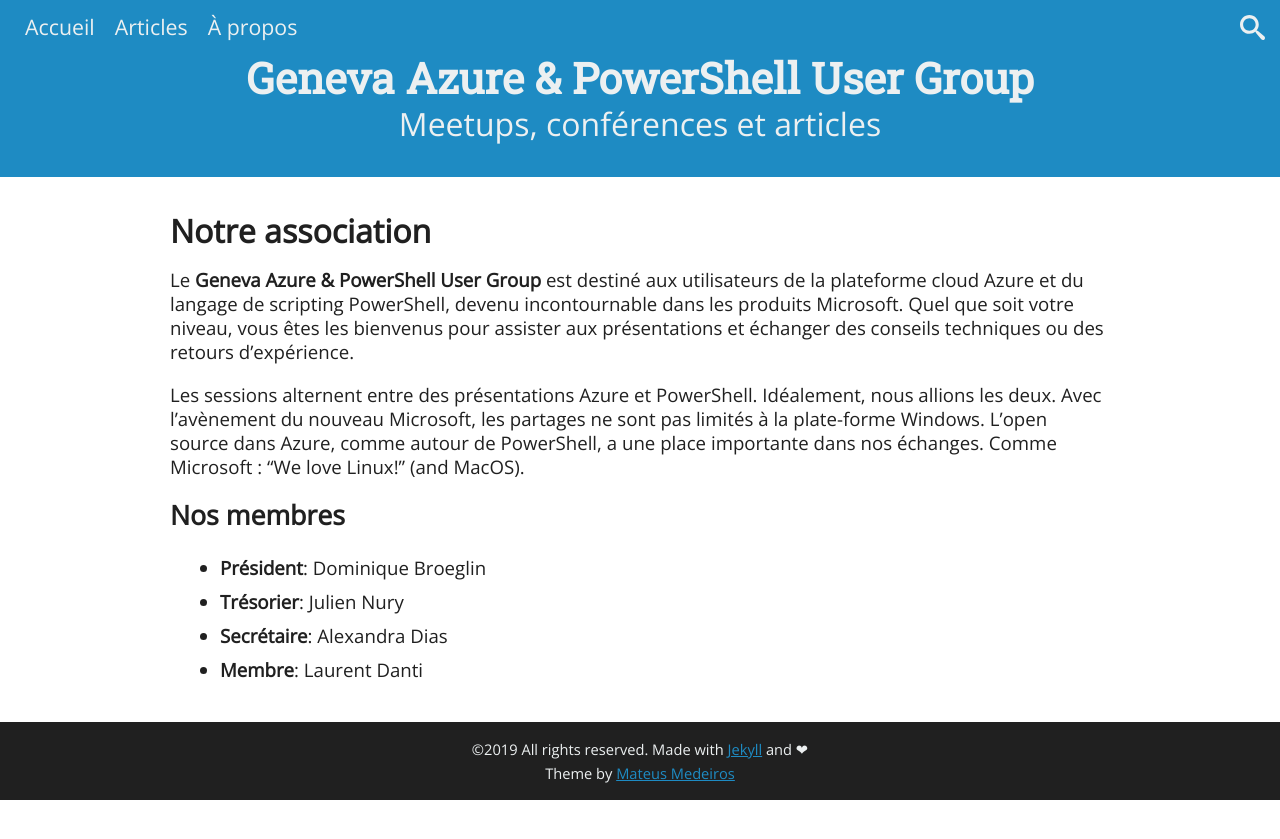
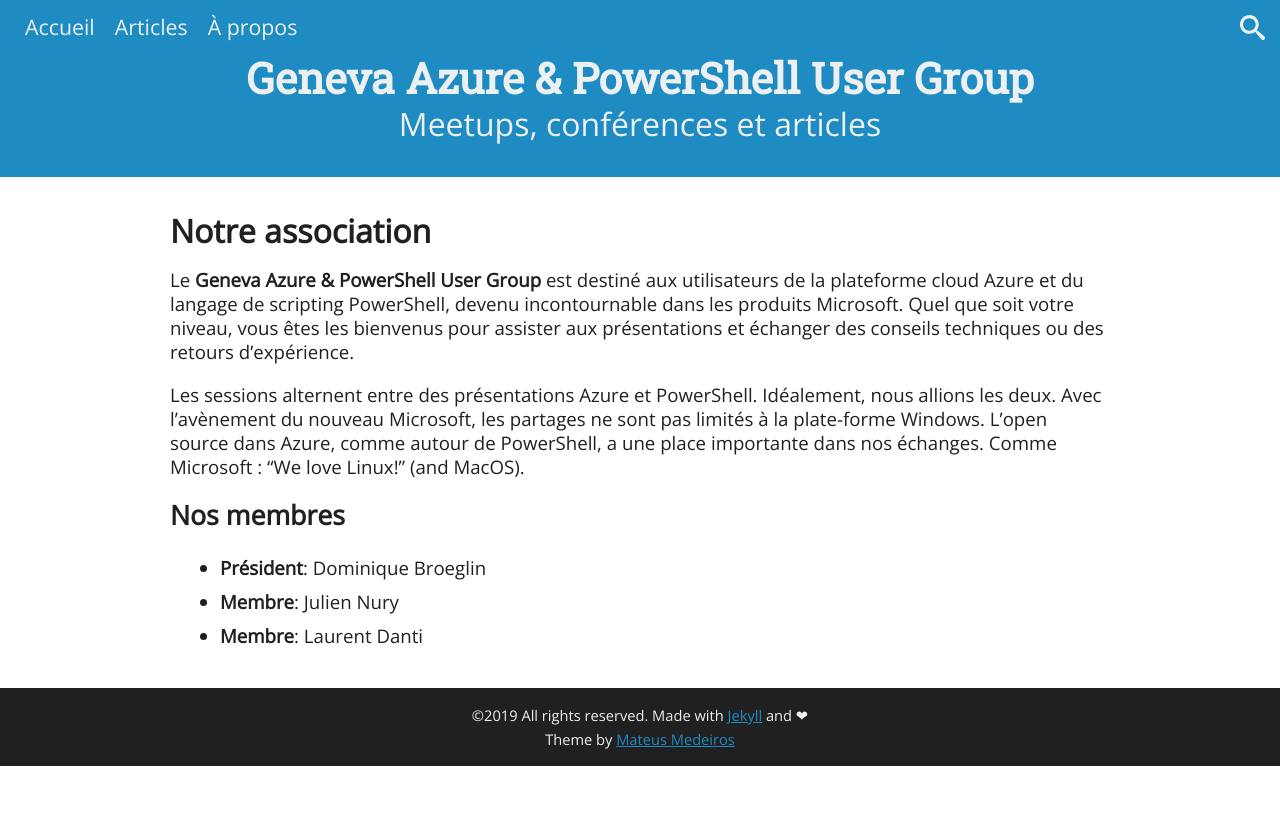
Before and after one commit to gapsug/gapsug.github.io, a Jekyll site: the page built from about.md, in a window 1280 px wide. Shown: the top 839 px of the page. Built offline with Jekyll 4.4.1, drawn with Linux system fonts in a browser that asks for light colours.

Commit message:
Mise à jour membres

```diff
--- a/_data/members.yml
+++ b/_data/members.yml
@@ -2,10 +2,7 @@
   role: Président
 
 - name: Julien Nury
-  role: Trésorier
-
-- name: Alexandra Dias
-  role: Secrétaire
+  role: Membre
 
 - name: Laurent Danti
   role: Membre
```
